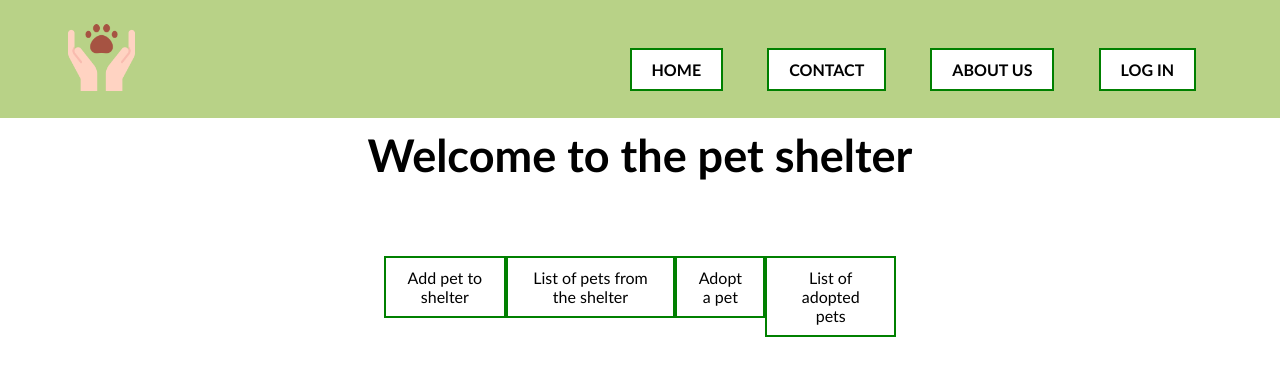
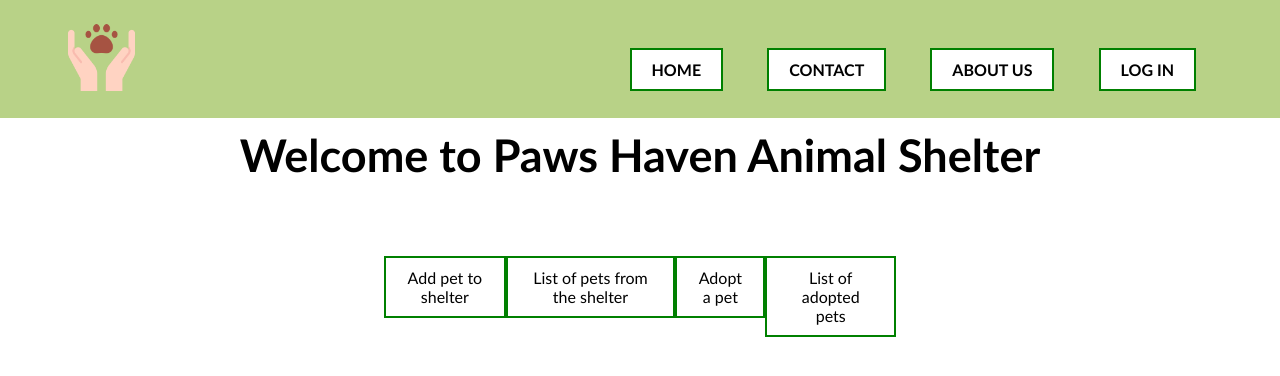
Before and after one commit to SergiFn/MDP_Delivery1, a Django app: page / in a window 1280 px wide. Shown: the top 376 px of the page. Run offline with Django 5.2, Linux system fonts and the light colour scheme.

Commit message:
style: added logo to browser and fixed some style issues

```diff
--- a/templates/base.html
+++ b/templates/base.html
@@ -4,7 +4,8 @@
 <head>
     <meta charset="UTF-8">
     <link rel="stylesheet" href="{% static 'menu.css' %}">
-    <title>Shelter</title>
+    <link rel="shortcut icon" type="image/x-icon" href="/static/logo.png" />
+    <title>Paws Haven Animal Shelter</title>
 
 </head>
 <body>
--- a/templates/contact.html
+++ b/templates/contact.html
@@ -15,7 +15,7 @@
 
     <div class="center-content">
 
-        <h1>Shelter Contact</h1>
+        <h1>Contact Us</h1>
 
         <form action="/contact/" method="POST"> {% csrf_token %}
 
--- a/templates/home.html
+++ b/templates/home.html
@@ -2,7 +2,9 @@
 {%  extends 'base.html' %}
 
 {% block content %}
-    <h1>Welcome to the pet shelter</h1>
+    <header>
+        <h1>Welcome to Paws Haven Animal Shelter</h1>
+    </header>
 
     <div class="main-container">
         <p>
```
